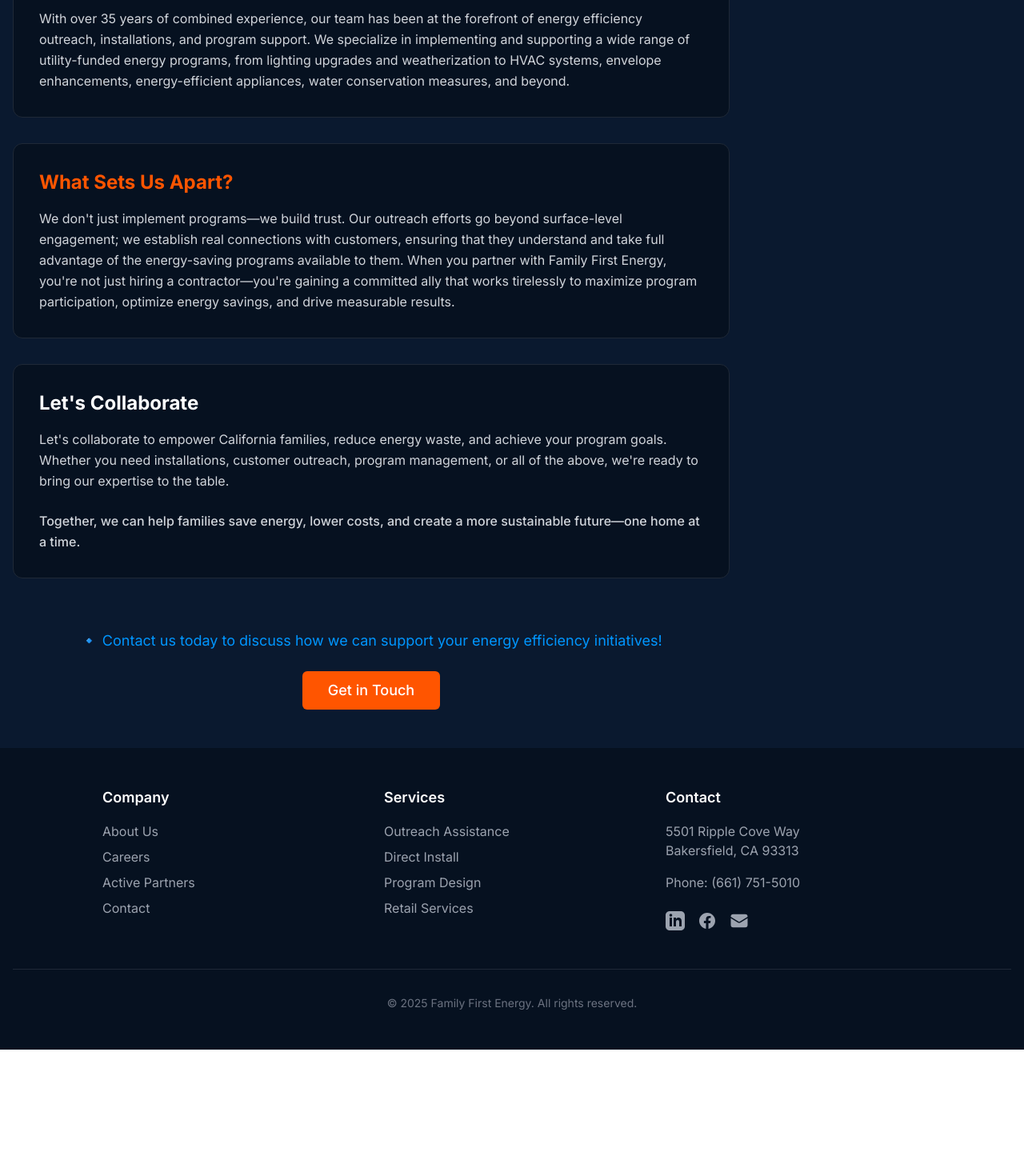
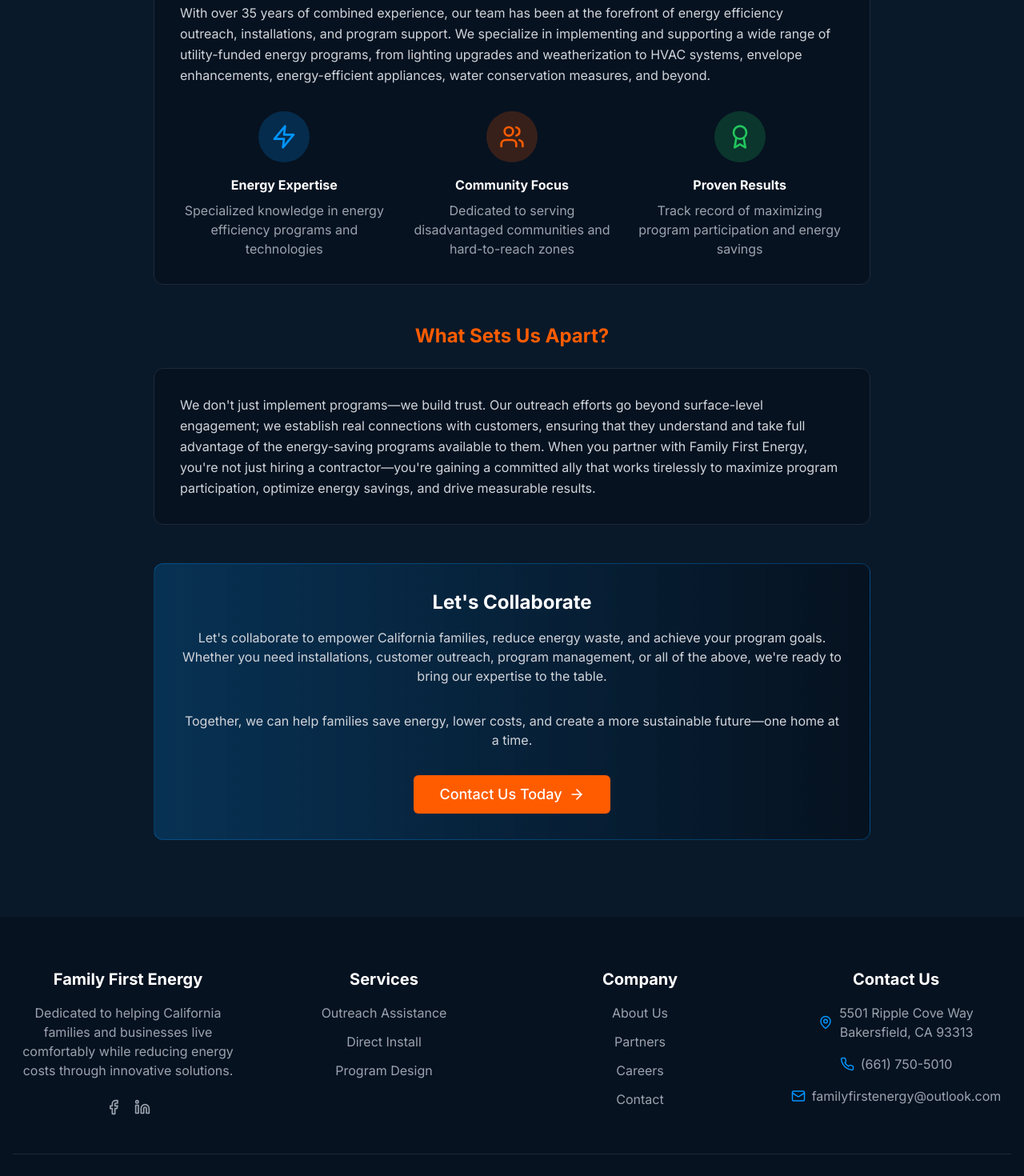
Before and after one commit to soccerneversleeps/FFEFinal-Clean, a Next.js app: page /about in a window 1280 px wide. Shown: the part 580-2050 px from the top of the page at 80% size. Before the commit the page ends 1892 px from the top, so only its background shows below. Built offline with nearby package versions, Linux system fonts and the light colour scheme.

Commit message:
Update site design, improve footer layout, and enhance About Us page

```diff
--- a/src/app/about/page.tsx
+++ b/src/app/about/page.tsx
@@ -1,85 +1,102 @@
 "use client"
 
+import { ArrowRight, Award, Users, Shield, Zap } from "lucide-react"
 import Link from "next/link"
-import { ArrowLeft } from 'lucide-react'
 import { Button } from "@/components/ui/button"
 
 export default function AboutPage() {
   return (
     <div className="min-h-screen bg-navy text-white">
-      <div className="container mx-auto px-4 py-12">
-        <Link href="/" className="inline-flex items-center text-gray-300 hover:text-white mb-8">
-          <ArrowLeft className="mr-2 h-4 w-4" />
-          Back to Home
-        </Link>
+      <div className="container mx-auto px-4 py-16">
+        <div className="max-w-4xl mx-auto">
+          <h1 className="text-4xl md:text-5xl font-bold mb-8 text-center">About Us</h1>
 
-        <h1 className="text-4xl md:text-5xl font-bold mb-8">About Us</h1>
-
-        <div className="grid gap-8 max-w-4xl">
-          {/* Mission Statement */}
-          <div className="bg-navy-dark p-8 rounded-xl border border-gray-800">
-            <p className="text-lg text-gray-300 leading-relaxed">
+          <div className="bg-navy-dark border border-gray-800 rounded-xl p-8 mb-10">
+            <p className="text-xl text-gray-300 leading-relaxed">
               At Family First Energy, we are dedicated to helping utilities meet their energy efficiency goals
-              while directly improving the lives of families in our communities. We understand that utilities
-              play a crucial role in providing reliable energy, and we take pride in being a trusted partner
-              in ensuring that customers—especially those in need—have access to cost-saving, energy-efficient solutions.
+              while directly improving the lives of families in our communities. We understand that utilities play
+              a crucial role in providing reliable energy, and we take pride in being a trusted partner in ensuring
+              that customers—especially those in need—have access to cost-saving, energy-efficient
+              solutions.
             </p>
           </div>
 
-          {/* Experience Section */}
-          <div className="bg-navy-dark p-8 rounded-xl border border-gray-800">
-            <h2 className="text-2xl font-bold text-blue mb-4">Our Experience</h2>
+          <div className="mb-12">
+            <h2 className="text-2xl font-bold mb-6 text-center text-blue">Our Experience</h2>
+            <div className="bg-navy-dark border border-gray-800 rounded-xl p-8">
+              <p className="text-gray-300 leading-relaxed mb-6">
+                With over 35 years of combined experience, our team has been at the forefront of energy efficiency
+                outreach, installations, and program support. We specialize in implementing and supporting a wide range of
+                utility-funded energy programs, from lighting upgrades and weatherization to HVAC systems, envelope
+                enhancements, energy-efficient appliances, water conservation measures, and beyond.
+              </p>
+
+              <div className="grid md:grid-cols-3 gap-6 mt-8">
+                <div className="flex flex-col items-center text-center">
+                  <div className="h-16 w-16 rounded-full bg-blue/20 flex items-center justify-center mb-4">
+                    <Zap className="h-8 w-8 text-blue" />
+                  </div>
+                  <h3 className="font-bold mb-2">Energy Expertise</h3>
+                  <p className="text-gray-400">Specialized knowledge in energy efficiency programs and technologies</p>
+                </div>
+
+                <div className="flex flex-col items-center text-center">
+                  <div className="h-16 w-16 rounded-full bg-orange/20 flex items-center justify-center mb-4">
+                    <Users className="h-8 w-8 text-orange" />
+                  </div>
+                  <h3 className="font-bold mb-2">Community Focus</h3>
+                  <p className="text-gray-400">Dedicated to serving disadvantaged communities and hard-to-reach zones</p>
+                </div>
+
+                <div className="flex flex-col items-center text-center">
+                  <div className="h-16 w-16 rounded-full bg-green/20 flex items-center justify-center mb-4">
+                    <Award className="h-8 w-8 text-green" />
+                  </div>
+                  <h3 className="font-bold mb-2">Proven Results</h3>
+                  <p className="text-gray-400">Track record of maximizing program participation and energy savings</p>
+                </div>
+              </div>
+            </div>
+          </div>
+
+          <div className="mb-12">
+            <h2 className="text-2xl font-bold mb-6 text-center text-orange">What Sets Us Apart?</h2>
+            <div className="bg-navy-dark border border-gray-800 rounded-xl p-8">
               <p className="text-gray-300 leading-relaxed">
-              With over 35 years of combined experience, our team has been at the forefront of energy
-              efficiency outreach, installations, and program support. We specialize in implementing and
-              supporting a wide range of utility-funded energy programs, from lighting upgrades and
-              weatherization to HVAC systems, envelope enhancements, energy-efficient appliances, water
-              conservation measures, and beyond.
+                We don't just implement programs—we build trust. Our outreach efforts go beyond surface-level
+                engagement; we establish real connections with customers, ensuring that they understand and take full
+                advantage of the energy-saving programs available to them. When you partner with Family First Energy,
+                you're not just hiring a contractor—you're gaining a committed ally that works tirelessly to maximize program
+                participation, optimize energy savings, and drive measurable results.
               </p>
             </div>
-
-          {/* What Sets Us Apart */}
-          <div className="bg-navy-dark p-8 rounded-xl border border-gray-800">
-            <h2 className="text-2xl font-bold text-orange mb-4">What Sets Us Apart?</h2>
-            <p className="text-gray-300 leading-relaxed">
-              We don't just implement programs—we build trust. Our outreach efforts go beyond surface-level
-              engagement; we establish real connections with customers, ensuring that they understand and
-              take full advantage of the energy-saving programs available to them. When you partner with
-              Family First Energy, you're not just hiring a contractor—you're gaining a committed ally that
-              works tirelessly to maximize program participation, optimize energy savings, and drive measurable results.
-            </p>
           </div>
 
-          {/* Collaboration Section */}
-          <div className="bg-navy-dark p-8 rounded-xl border border-gray-800">
-            <h2 className="text-2xl font-bold text-green mb-4">Let's Collaborate</h2>
-            <p className="text-gray-300 leading-relaxed mb-6">
-              Let's collaborate to empower California families, reduce energy waste, and achieve your program
-              goals. Whether you need installations, customer outreach, program management, or all of the above,
-              we're ready to bring our expertise to the table.
+          <div className="bg-gradient-to-r from-blue/20 to-navy-dark border border-blue/30 rounded-xl p-8 mb-8">
+            <h2 className="text-2xl font-bold mb-4 text-center">Let's Collaborate</h2>
+            <p className="text-gray-300 text-center mb-8">
+              Let's collaborate to empower California families, reduce energy waste, and achieve your program goals.
+              Whether you need installations, customer outreach, program management, or all of the above, we're ready to
+              bring our expertise to the table.
             </p>
-            <p className="text-gray-300 leading-relaxed font-medium">
-              Together, we can help families save energy, lower costs, and create a more sustainable future—one
-              home at a time.
+            <p className="text-gray-300 text-center mb-8">
+              Together, we can help families save energy, lower costs, and create a more sustainable future—one home at
+              a time.
             </p>
-          </div>
-
-          {/* CTA Section */}
-          <div className="text-center mt-8">
-            <p className="text-blue text-lg mb-6">
-              🔹 Contact us today to discuss how we can support your energy efficiency initiatives!
-            </p>
+            <div className="flex justify-center">
               <Button
-              className="bg-orange hover:bg-orange/90 text-white px-8 py-6 text-lg transition-all duration-300 transform hover:scale-105 hover:shadow-glow-orange"
+                className="bg-orange hover:bg-orange/90 text-white py-6 px-8 text-lg transition-all duration-300"
                 asChild
               >
-              <Link href="/contact">
-                Get in Touch
+                <Link href="/contact" className="inline-flex items-center">
+                  Contact Us Today
+                  <ArrowRight className="ml-2 h-5 w-5" />
                 </Link>
               </Button>
             </div>
           </div>
         </div>
       </div>
+    </div>
   )
 }
--- a/src/components/layout/Footer.tsx
+++ b/src/components/layout/Footer.tsx
@@ -1,29 +1,63 @@
 import Link from "next/link"
+import { Facebook, Linkedin, Mail, MapPin, Phone } from "lucide-react"
 
 export default function Footer() {
   return (
-    <footer className="bg-navy-dark text-white py-12">
+    <footer className="bg-navy-dark text-white pt-16 pb-8">
       <div className="container mx-auto px-4">
-        {/* Center the grid with max-width and auto margins */}
-        <div className="max-w-5xl mx-auto">
-          <div className="grid grid-cols-1 md:grid-cols-3 gap-8">
-            {/* Company Column */}
-            <div className="text-center md:text-left">
-              <h3 className="text-lg font-semibold mb-4">Company</h3>
-              <ul className="space-y-2">
+        <div className="grid grid-cols-1 md:grid-cols-2 lg:grid-cols-4 gap-8 text-center">
+          <div className="flex flex-col items-center">
+            <h3 className="text-xl font-bold mb-4">Family First Energy</h3>
+            <p className="text-gray-400 mb-6">
+              Dedicated to helping California families and businesses live comfortably while reducing energy costs through innovative solutions.
+            </p>
+            <div className="flex space-x-4">
+              <a href="https://www.facebook.com/profile.php?id=61561829835874" className="text-gray-400 hover:text-white transition-colors" target="_blank" rel="noopener noreferrer">
+                <Facebook size={20} />
+              </a>
+              <a href="https://www.facebook.com/profile.php?id=61561829835874" className="text-gray-400 hover:text-white transition-colors" target="_blank" rel="noopener noreferrer">
+                <Linkedin size={20} />
+              </a>
+            </div>
+          </div>
+
+          <div className="flex flex-col items-center">
+            <h3 className="text-xl font-bold mb-4">Services</h3>
+            <ul className="space-y-3">
+              <li>
+                <Link href="/services/outreach-assistance" className="text-gray-400 hover:text-white transition-colors">
+                  Outreach Assistance
+                </Link>
+              </li>
+              <li>
+                <Link href="/services/direct-install" className="text-gray-400 hover:text-white transition-colors">
+                  Direct Install
+                </Link>
+              </li>
+              <li>
+                <Link href="/services/program-design" className="text-gray-400 hover:text-white transition-colors">
+                  Program Design
+                </Link>
+              </li>
+            </ul>
+          </div>
+
+          <div className="flex flex-col items-center">
+            <h3 className="text-xl font-bold mb-4">Company</h3>
+            <ul className="space-y-3">
               <li>
                 <Link href="/about" className="text-gray-400 hover:text-white transition-colors">
                   About Us
                 </Link>
               </li>
               <li>
-                  <Link href="/careers" className="text-gray-400 hover:text-white transition-colors">
-                    Careers
+                <Link href="/partners" className="text-gray-400 hover:text-white transition-colors">
+                  Partners
                 </Link>
               </li>
               <li>
-                  <Link href="/active-partners" className="text-gray-400 hover:text-white transition-colors">
-                    Active Partners
+                <Link href="/careers" className="text-gray-400 hover:text-white transition-colors">
+                  Careers
                 </Link>
               </li>
               <li>
@@ -34,85 +68,26 @@
             </ul>
           </div>
 
-            {/* Services Column */}
-            <div className="text-center md:text-left">
-              <h3 className="text-lg font-semibold mb-4">Services</h3>
-              <ul className="space-y-2">
-                <li>
-                  <Link href="/partners" className="text-gray-400 hover:text-white transition-colors">
-                    Outreach Assistance
-                  </Link>
-                </li>
-                <li>
-                  <Link href="/#direct-install" className="text-gray-400 hover:text-white transition-colors">
-                    Direct Install
-                  </Link>
-                </li>
-                <li>
-                  <Link href="/#direct-install" className="text-gray-400 hover:text-white transition-colors">
-                    Program Design
-                  </Link>
-                </li>
-                <li>
-                  <span className="text-gray-400">
-                    Retail Services
-                  </span>
-                </li>
-              </ul>
+          <div className="flex flex-col items-center">
+            <h3 className="text-xl font-bold mb-4">Contact Us</h3>
+            <div className="space-y-4">
+              <div className="flex items-center justify-center">
+                <MapPin className="text-blue mr-2 flex-shrink-0" size={18} />
+                <p className="text-gray-400">
+                  5501 Ripple Cove Way<br />
+                  Bakersfield, CA 93313
+                </p>
               </div>
-
-            {/* Contact Column */}
-            <div className="text-center md:text-left">
-              <h3 className="text-lg font-semibold mb-4">Contact</h3>
-              <address className="not-italic text-gray-400">
-                <p>5501 Ripple Cove Way</p>
-                <p>Bakersfield, CA 93313</p>
-                <p className="mt-4">
-                  Phone: <a
-                    href="tel:+16617515010"
-                    className="text-gray-400 hover:text-white transition-colors"
-                  >
-                    (661) 751-5010
+              <div className="flex items-center justify-center">
+                <Phone className="text-blue mr-2 flex-shrink-0" size={18} />
+                <a href="tel:+16617505010" className="text-gray-400 hover:text-white transition-colors">
+                  (661) 750-5010
                 </a>
-                </p>
-              </address>
-
-              {/* Center social media icons */}
-              <div className="flex justify-center md:justify-start space-x-4 mt-6">
-                <a
-                  href="https://www.linkedin.com/company/103027211"
-                  target="_blank"
-                  rel="noopener noreferrer"
-                  className="text-gray-400 hover:text-white transition-colors"
-                  aria-label="LinkedIn"
-                >
-                  <svg className="h-6 w-6" fill="currentColor" viewBox="0 0 24 24" aria-hidden="true">
-                    <path d="M19 0h-14c-2.761 0-5 2.239-5 5v14c0 2.761 2.239 5 5 5h14c2.762 0 5-2.239 5-5v-14c0-2.761-2.238-5-5-5zm-11 19h-3v-11h3v11zm-1.5-12.268c-.966 0-1.75-.79-1.75-1.764s.784-1.764 1.75-1.764 1.75.79 1.75 1.764-.783 1.764-1.75 1.764zm13.5 12.268h-3v-5.604c0-3.368-4-3.113-4 0v5.604h-3v-11h3v1.765c1.396-2.586 7-2.777 7 2.476v6.759z"/>
-                  </svg>
-                </a>
-
-                <a
-                  href="https://www.facebook.com/profile.php?id=61561829835874"
-                  target="_blank"
-                  rel="noopener noreferrer"
-                  className="text-gray-400 hover:text-white transition-colors"
-                  aria-label="Facebook"
-                >
-                  <svg className="h-6 w-6" fill="currentColor" viewBox="0 0 24 24" aria-hidden="true">
-                    <path fillRule="evenodd" d="M22 12c0-5.523-4.477-10-10-10S2 6.477 2 12c0 4.991 3.657 9.128 8.438 9.878v-6.987h-2.54V12h2.54V9.797c0-2.506 1.492-3.89 3.777-3.89 1.094 0 2.238.195 2.238.195v2.46h-1.26c-1.243 0-1.63.771-1.63 1.562V12h2.773l-.443 2.89h-2.33v6.988C18.343 21.128 22 16.991 22 12z" clipRule="evenodd" />
-                  </svg>
-                </a>
-
-                {/* Email Icon */}
-                <a
-                  href="mailto:familyfirstenergy@outlook.com"
-                  className="text-gray-400 hover:text-white transition-colors"
-                  aria-label="Email"
-                >
-                  <svg className="h-6 w-6" fill="currentColor" viewBox="0 0 24 24" aria-hidden="true">
-                    <path d="M1.5 8.67v8.58a3 3 0 003 3h15a3 3 0 003-3V8.67l-8.928 5.493a3 3 0 01-3.144 0L1.5 8.67z" />
-                    <path d="M22.5 6.908V6.75a3 3 0 00-3-3h-15a3 3 0 00-3 3v.158l9.714 5.978a1.5 1.5 0 001.572 0L22.5 6.908z" />
-                  </svg>
+              </div>
+              <div className="flex items-center justify-center">
+                <Mail className="text-blue mr-2 flex-shrink-0" size={18} />
+                <a href="mailto:familyfirstenergy@outlook.com" className="text-gray-400 hover:text-white transition-colors">
+                  familyfirstenergy@outlook.com
                 </a>
               </div>
             </div>
@@ -120,7 +95,7 @@
         </div>
 
         <div className="border-t border-gray-800 mt-12 pt-8 text-center text-gray-500 text-sm">
-          © {new Date().getFullYear()} Family First Energy. All rights reserved.
+          <p>&copy; {new Date().getFullYear()} Family First Energy. All rights reserved.</p>
         </div>
       </div>
     </footer>
--- a/tailwind.config.js
+++ b/tailwind.config.js
@@ -9,14 +9,18 @@
     extend: {
       colors: {
         navy: {
-          DEFAULT: '#0a192f',
-          dark: '#061120',
+          DEFAULT: '#0A1929',
+          dark: '#061220',
+          light: '#0F2942',
         },
         blue: {
-          DEFAULT: '#0096FF',
+          DEFAULT: '#0095FF',
         },
         orange: {
-          DEFAULT: '#FF5500',
+          DEFAULT: '#FF5C00',
+        },
+        green: {
+          DEFAULT: '#22C55E',
         },
         teal: {
           DEFAULT: '#00B5AD',
--- /dev/null
+++ b/vue.config.js
@@ -0,0 +1,5 @@
+module.exports = {
+  devServer: {
+    port: 3001
+  }
+}
```
Also changed, not shown: 1 other file (tests, documents, lock files or other folders). Lines whose indentation alone changed are shown as unchanged.
